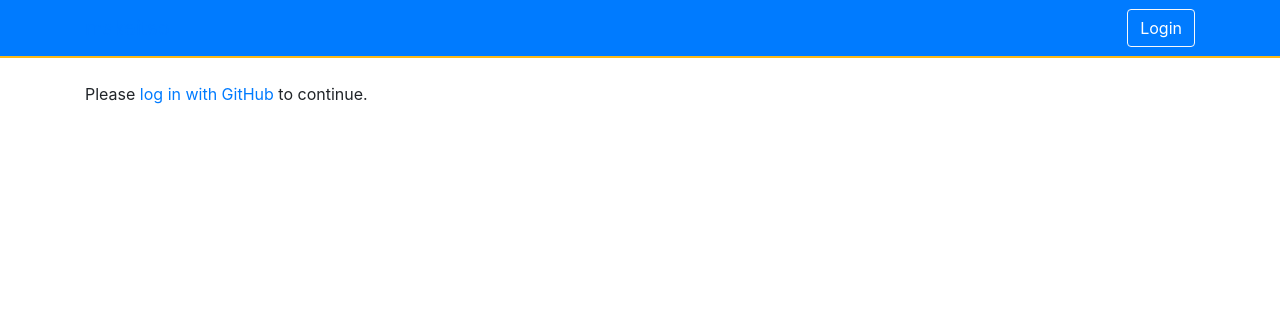
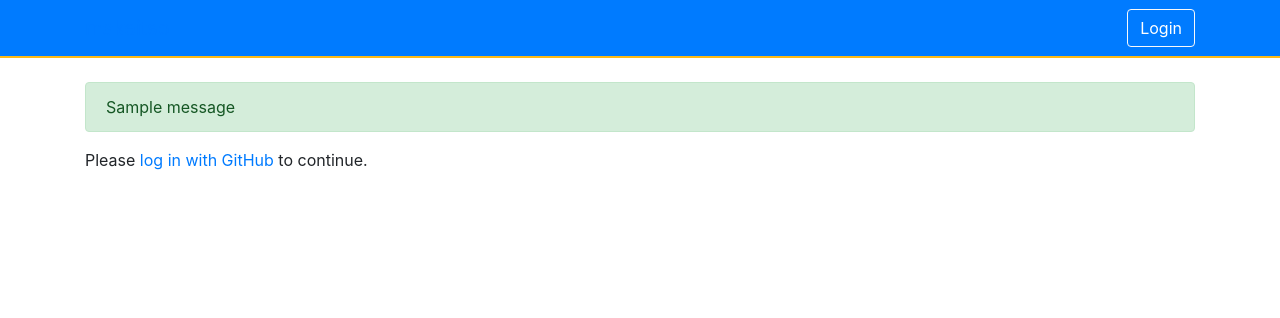
Before and after one commit to bcgov/makeitso, a Python web app: template src/makeitso/templates/main/index.html in a window 1280 px wide. Shown: the top 318 px of the page. Run offline with Jinja, Linux system fonts and the light colour scheme; the template is opened without the code that fills it, so the values that code supplies are empty; one stand-in notice (Sample message) is shown; some libraries are stand-ins or nearby versions.

Commit message:
chore: add support for flash messages in base template

```diff
--- a/src/makeitso/templates/base.html
+++ b/src/makeitso/templates/base.html
@@ -31,6 +31,9 @@
   </nav>
 
   <main class="container py-4">
+    {% for category, message in get_flashed_messages(with_categories=true) %}
+    <div class="alert alert-{{ category }}">{{ message }}</div>
+    {% endfor %}
     {% block content %}{% endblock %}
   </main>
 
```
